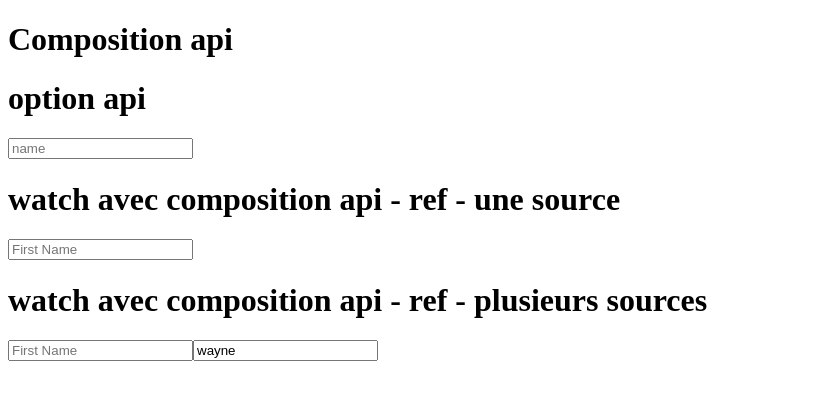
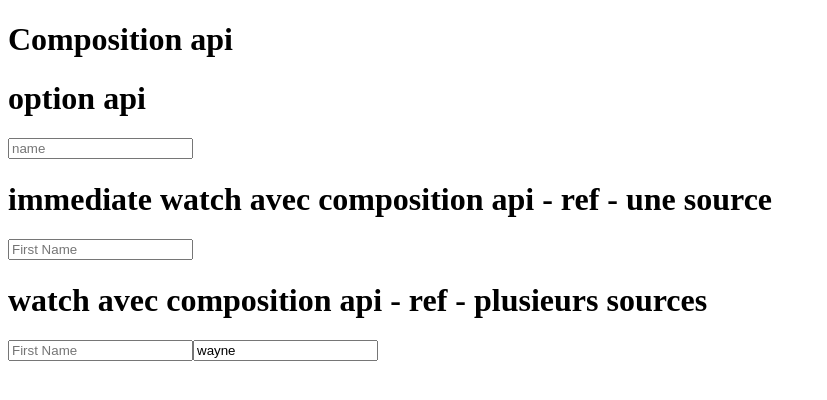
Before and after one commit to lapinRagnar/vue3_tuto, a Vue app: page / in a window 1280 px wide. Shown: the top 400 px of the page, without its empty margins (0-827 px from the left). Built offline with nearby package versions, Linux system fonts and the light colour scheme.

Commit message:
Replacing Watchers (Part 1) - ref - plrs sources - immediate watch

```diff
--- a/src/components/Watch.vue
+++ b/src/components/Watch.vue
@@ -4,7 +4,7 @@
     <input type="text" placeholder="name" v-model="name">
   </div>
 
-  <h1>watch avec composition api - ref - une source</h1>
+  <h1>immediate watch avec composition api - ref - une source</h1>
   <input type="text" placeholder="First Name" v-model="firstName">
 
   <h1>watch avec composition api - ref - plusieurs sources</h1>
@@ -39,7 +39,7 @@ export default {
       console.log('firstname newValue', newValues[0])
       console.log('lastName oldValue', oldValues[1])
       console.log('lastname newValue', newValues[1])
-    })
+    }, {immediate: true})
 
     return {
         firstName,
```
